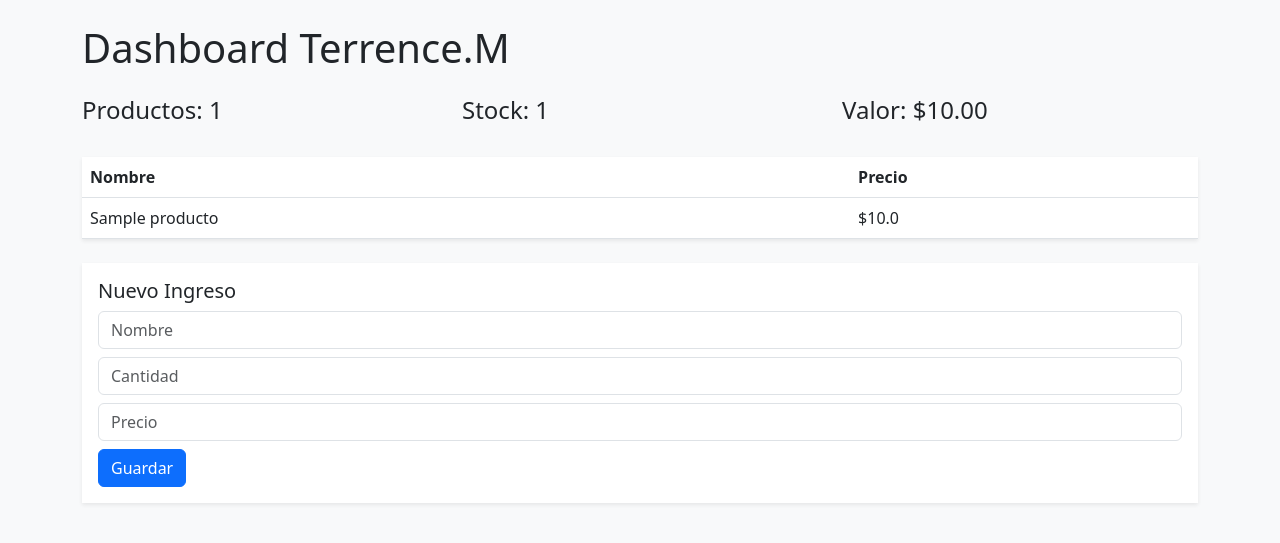
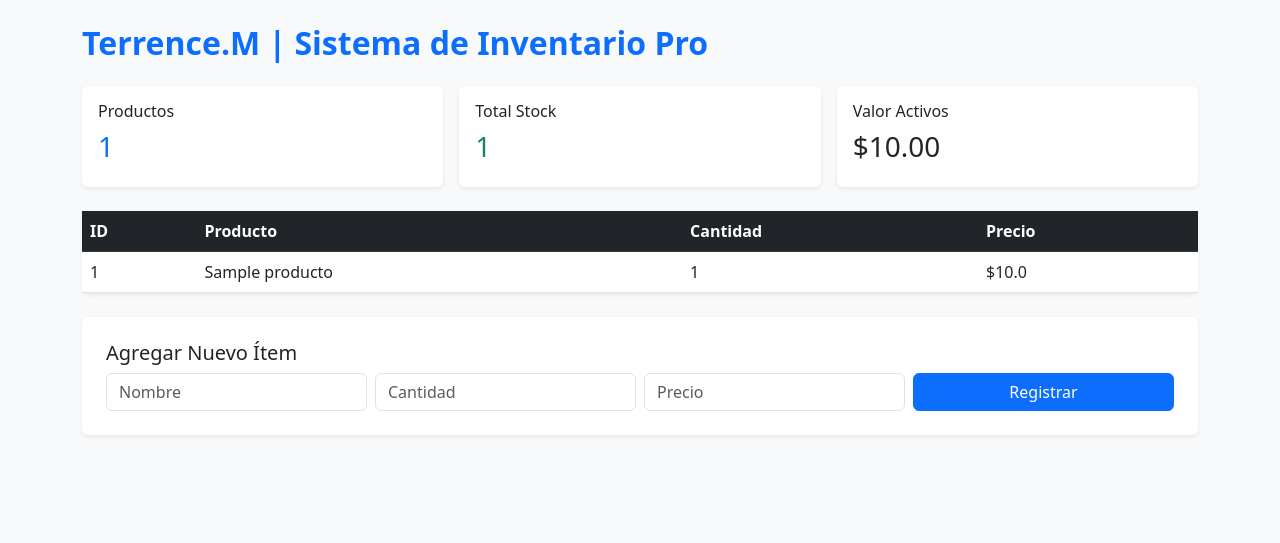
Before and after one commit to Terrence2333/terrence_m_ecokids, a Flask app: page / in a window 1280 px wide. Shown: the top 543 px of the page. Run offline with Flask 3, Linux system fonts and the light colour scheme; tables that the repository leaves empty hold one stand-in row (values such as "Sample post").

Commit message:
Arquitectura Final: Estabilidad de datos y diseño corporativo

```diff
--- a/app.py
+++ b/app.py
@@ -1,17 +1,13 @@
 import os
-from flask import Flask, render_template, request, redirect, url_for
+from flask import Flask, render_template, request, redirect
 from sqlalchemy import create_engine, Column, Integer, String, Float
 from sqlalchemy.orm import sessionmaker, declarative_base
 
 app = Flask(__name__)
-
-# Definimos la ruta de la base de datos de forma absoluta
+# Usamos una ruta absoluta para que Render no pierda los datos
 BASE_DIR = os.path.dirname(os.path.abspath(__file__))
-DB_DIR = os.path.join(BASE_DIR, 'inventario', 'data')
-if not os.path.exists(DB_DIR):
-    os.makedirs(DB_DIR)
-
-engine = create_engine(f'sqlite:///{os.path.join(DB_DIR, "inventario.db")}')
+DB_PATH = os.path.join(BASE_DIR, 'inventario', 'data', 'inventario.db')
+engine = create_engine(f'sqlite:///{DB_PATH}')
 Base = declarative_base()
 Session = sessionmaker(bind=engine)
 
@@ -25,20 +21,19 @@ Base.metadata.create_all(engine)
 @app.route('/')
 def index():
     s = Session()
-    prods = s.query(Producto).all()
-    # Enviamos valores seguros para evitar errores en HTML
-    total = len(prods)
-    stock = sum(p.cantidad for p in prods)
-    valor = sum((p.precio * p.cantidad) for p in prods)
+    productos = s.query(Producto).all()
+    total = len(productos)
+    stock = sum(p.cantidad for p in productos)
+    valor = sum(p.precio * p.cantidad for p in productos)
     s.close()
-    return render_template('index.html', productos=prods, total=total, stock=stock, valor=valor)
+    return render_template('index.html', productos=productos, total=total, stock=stock, valor=valor)
 
 @app.route('/guardar', methods=['POST'])
 def guardar():
     s = Session()
     nuevo = Producto(nombre=request.form['nombre'], cantidad=int(request.form['cantidad']), precio=float(request.form['precio']))
     s.add(nuevo); s.commit(); s.close()
-    return redirect(url_for('index'))
+    return redirect('/')
 
 if __name__ == '__main__':
     app.run(host='0.0.0.0', port=5000)
--- a/templates/index.html
+++ b/templates/index.html
@@ -3,22 +3,24 @@
 <head><link href="https://cdn.jsdelivr.net/npm/bootstrap@5.3.0/dist/css/bootstrap.min.css" rel="stylesheet"></head>
 <body class="bg-light p-4">
     <div class="container">
-        <h1 class="mb-4">Dashboard Terrence.M</h1>
-        <div class="row mb-4">
-            <div class="col-4"><h4>Productos: {{ total }}</h4></div>
-            <div class="col-4"><h4>Stock: {{ stock }}</h4></div>
-            <div class="col-4"><h4>Valor: ${{ "{:,.2f}".format(valor) if valor else '0.00' }}</h4></div>
+        <h2 class="mb-4 text-primary fw-bold">Terrence.M | Sistema de Inventario Pro</h2>
+        <div class="row g-3 mb-4">
+            <div class="col-4"><div class="card p-3 shadow-sm border-0"><h6>Productos</h6><h3 class="text-primary">{{ total }}</h3></div></div>
+            <div class="col-4"><div class="card p-3 shadow-sm border-0"><h6>Total Stock</h6><h3 class="text-success">{{ stock }}</h3></div></div>
+            <div class="col-4"><div class="card p-3 shadow-sm border-0"><h6>Valor Activos</h6><h3 class="text-dark">${{ "{:,.2f}".format(valor) }}</h3></div></div>
         </div>
-        <table class="table bg-white shadow-sm">
-            <thead><tr><th>Nombre</th><th>Precio</th></tr></thead>
-            <tbody>{% for p in productos %}<tr><td>{{ p.nombre }}</td><td>${{ p.precio }}</td></tr>{% endfor %}</tbody>
+        <table class="table bg-white shadow-sm rounded">
+            <thead class="table-dark"><tr><th>ID</th><th>Producto</th><th>Cantidad</th><th>Precio</th></tr></thead>
+            <tbody>{% for p in productos %}<tr><td>{{ p.id }}</td><td>{{ p.nombre }}</td><td>{{ p.cantidad }}</td><td>${{ p.precio }}</td></tr>{% endfor %}</tbody>
         </table>
-        <form action="/guardar" method="POST" class="mt-4 p-3 bg-white shadow-sm">
-            <h5>Nuevo Ingreso</h5>
-            <input name="nombre" class="form-control mb-2" placeholder="Nombre" required>
-            <input name="cantidad" class="form-control mb-2" type="number" placeholder="Cantidad" required>
-            <input name="precio" class="form-control mb-2" type="number" step="0.01" placeholder="Precio" required>
-            <button class="btn btn-primary">Guardar</button>
+        <form action="/guardar" method="POST" class="mt-4 p-4 bg-white shadow-sm rounded">
+            <h5>Agregar Nuevo Ítem</h5>
+            <div class="row g-2">
+                <div class="col"><input name="nombre" class="form-control" placeholder="Nombre" required></div>
+                <div class="col"><input name="cantidad" class="form-control" type="number" placeholder="Cantidad" required></div>
+                <div class="col"><input name="precio" class="form-control" type="number" step="0.01" placeholder="Precio" required></div>
+                <div class="col"><button class="btn btn-primary w-100">Registrar</button></div>
+            </div>
         </form>
     </div>
 </body>
```
